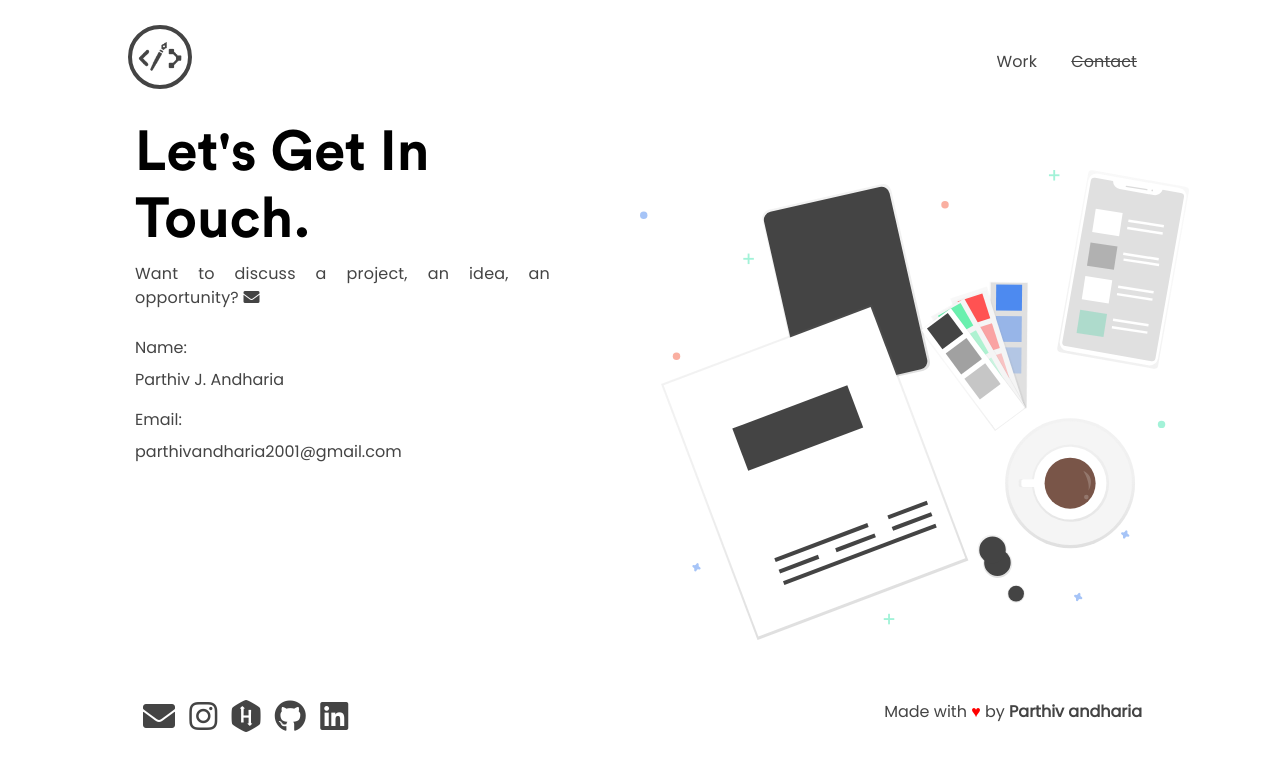
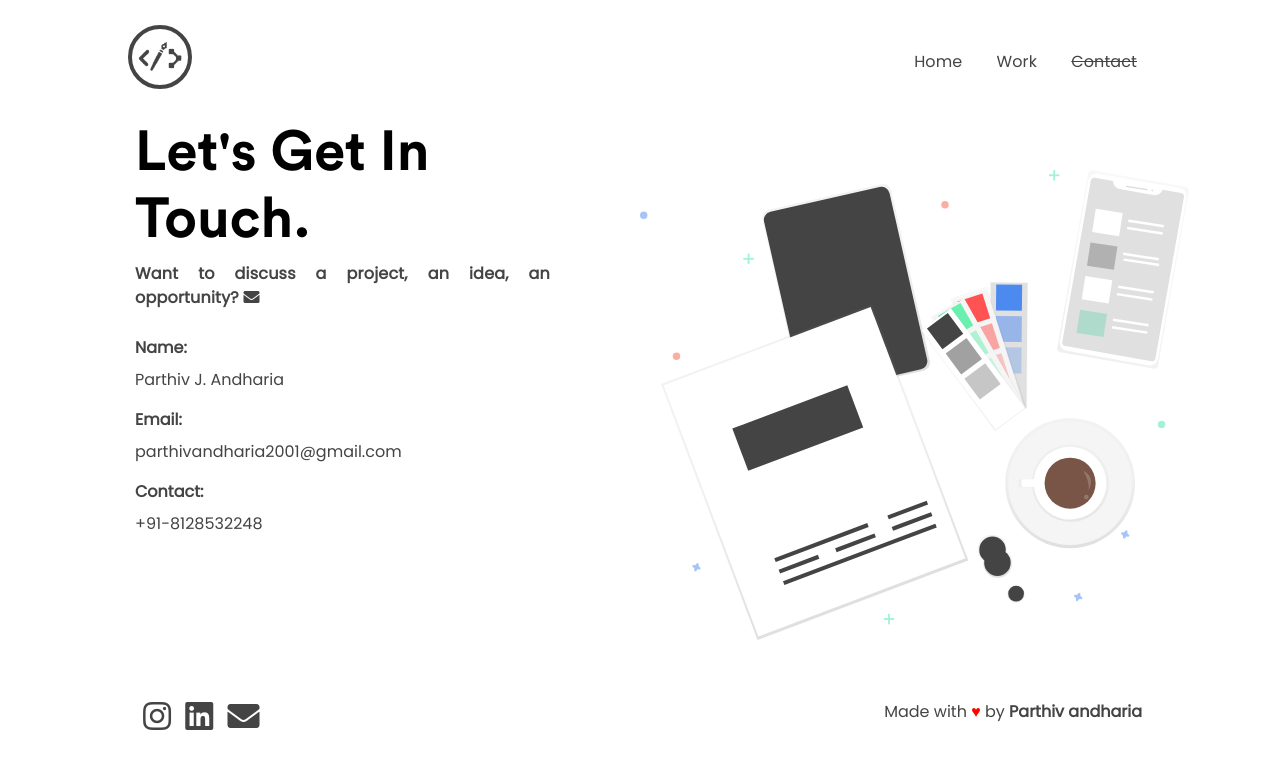
Before and after one commit to Parthivandharia/my-portfolio, a plain HTML site: page contact.html in a window 1280 px wide. Drawn offline with nearby package versions, Linux system fonts and the light colour scheme.

Commit message:
Add files via upload

```diff
--- a/contact.html
+++ b/contact.html
@@ -36,6 +36,8 @@
                 <div class="nav-items">
                     <ul>
 
+                        <li><span><a href="index.html">Home</a></span></li>
+
                         <li><span><a href="work.html">Work</a></span></li>
 
                         <li><span><a href="#" style="text-decoration: line-through;">Contact</a></span></li>
@@ -47,14 +49,15 @@
         <div class="animated fadeIn row" style="width:100vw;animation-duration: 1.5s;">
             <div class="col-md-6" id="left-hero">
                 <h1 class="hero-tag contact-hero animated fadeInLeft">Let's Get In Touch.</h1>
-                <p class="hero-des contact-des animated fadeIn delay-1s">Want to discuss a project, an idea, an
-                    opportunity?  <a target="_blank" href="mailto:ishandeveloper@outlook.com"><i
+                <p class="hero-des contact-des animated fadeIn delay-1s"><b>Want to discuss a project, an idea, an
+                    opportunity?  </b><a target="_blank" href="mailto:parthivandharia2001@gmail.com"><i
                             class="fas fa-envelope"></i></a>
                 </p>
                 <form class="input-container" method="POST"
                     action="https://script.google.com/macros/s/AKfycbxXnXVlCixiL89xlFlqgGmp3mQnQpR48x6CiZfHtw/exec">
-                    <div class="form-group"><label for="name">Name: </label><br>Parthiv J. Andharia</div>
-                    <div class="form-group"><label for="email">Email: </label><br>parthivandharia2001@gmail.com</div>
+                    <div class="form-group"><label for="name"><b>Name: </b></label><br>Parthiv J. Andharia</div>
+                    <div class="form-group"><label for="email"><b>Email: </b></label><br>parthivandharia2001@gmail.com</div>
+                    <div class="form-group"><label for="name"><b>Contact: </b></label><br>+91-8128532248</div>
 
 
 
@@ -71,15 +74,17 @@
         </div>
         <div class="footer-full animated fadeIn delay-2s">
             <div id="contact-social" class="social-icons" style="display: inline;">
-                <a target="_blank" href="mailto:ishandeveloper@outlook.com"><i class="fas fa-envelope"></i></a>
-                <a target="_blank" href="https://instagram.com/developer.ishan"><i class="fab fa-instagram"></i></a>
-                <a target="_blank" href="https://hackerrank.com/ishandeveloper"><i class="fab fa-hackerrank"></i></a>
-                <a target="_blank" href="https://github.com/ishandeveloper"><i class="fab fa-github"></i></a>
-                <a target="_blank" href="https://linkedin.com/in/ishandeveloper"><i class="fab fa-linkedin"></i></a>
+
+                <a target="_blank" href="https://www.instagram.com/http.arthiv/"><i class="fab fa-instagram"></i></a>
+
+
+                <a target="_blank" href="https://www.linkedin.com/in/parthiv-andharia-1480b9286/"><i class="fab fa-linkedin"></i></a>
+                <a target="_blank" href="mailto:parthivandharia2001@gmail.com"><i
+                            class="fas fa-envelope"></i></a>
             </div>
             <div class="footer-credits">
                 Made with <span style="color:red">♥</span> by <a
-                    href="https://github.com/ishandeveloper">Parthiv andharia</a>
+                    href="https://github.com/Parthivandharia/my-portfolio">Parthiv andharia</a>
             </div>
         </div>
     </div>
@@ -92,10 +97,8 @@
             <div>
                 <div>
                     <ul>
-                        <li><a href="index.html">Home</a></li>
-                        <li><a href="#">About</a></li>
+
                         <li><a href="work.html">Work</a></li>
-                        <li><a href="#">Uses</a></li>
                         <li><a disabled href="#" style="text-decoration: line-through;">Contact</a></li>
                     </ul>
                 </div>
```
Also changed, not shown: index.html (+3 -7 lines), work.html (+4 -9 lines).
